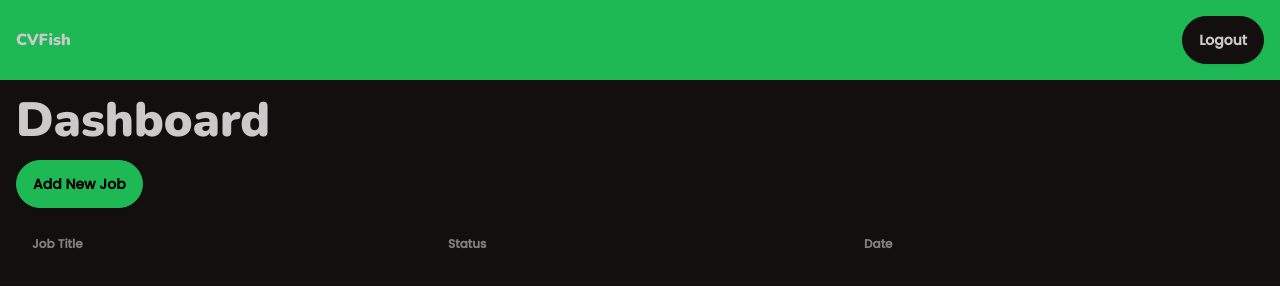
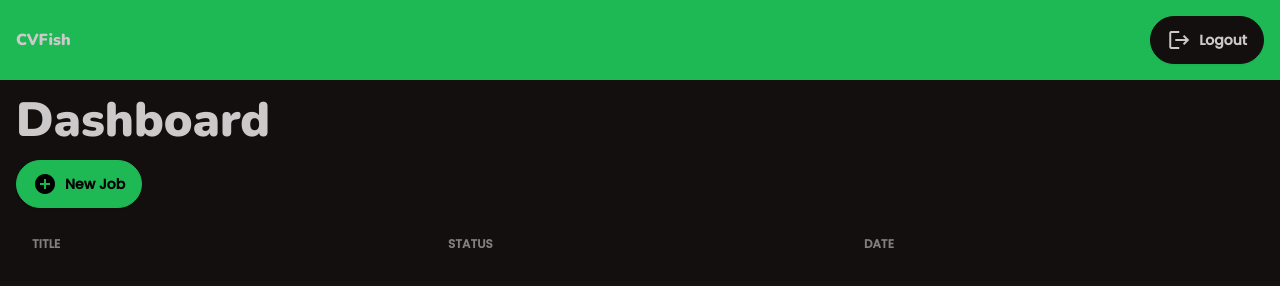
Before and after one commit to reeflinklabs/cvfish, a website: page frontend/dashboard.html in a window 1280 px wide. Drawn offline with nearby package versions, Linux system fonts and the light colour scheme; no server answers.

Commit message:
feat(dashboard): icons

```diff
--- a/frontend/dashboard.html
+++ b/frontend/dashboard.html
@@ -10,6 +10,10 @@
     />
     <link
       href="https://fonts.googleapis.com/css2?family=Nunito:wght@1000&family=Poppins:wght@500&display=swap"
+      rel="stylesheet"
+    />
+    <link
+      href="https://fonts.googleapis.com/icon?family=Material+Icons"
       rel="stylesheet"
     />
     <link rel="stylesheet" href="output.css" />
@@ -43,7 +47,9 @@
         <h1 class="text-2xl font-header">
           <a href="dashboard.html">CVFish</a>
         </h1>
-        <button id="logoutButton" class="btn">Logout</button>
+        <button id="logoutButton" class="btn">
+          <span class="material-icons mr-2">logout</span>Logout
+        </button>
       </div>
     </header>
     <main class="flex flex-col items-center p-4">
@@ -54,16 +60,17 @@
             class="btn btn-primary"
             onclick="window.location.href='newjob.html'"
           >
-            Add New Job
+            <span class="material-icons mr-2">add_circle</span>
+            New Job
           </button>
         </div>
         <div class="overflow-x-auto">
           <table class="table w-full">
             <thead>
               <tr>
-                <th>Job Title</th>
-                <th>Status</th>
-                <th>Date</th>
+                <th>TITLE</th>
+                <th>STATUS</th>
+                <th>DATE</th>
               </tr>
             </thead>
             <tbody id="jobTableBody">
@@ -104,7 +111,7 @@
 
           if (jobs.length === 0) {
             const noJobsRow = document.createElement("tr");
-            noJobsRow.innerHTML = `<td colspan="3" class="text-center">No jobs available</td>`;
+            noJobsRow.innerHTML = `<td colspan="3" class="text-center">No jobs. Add your first one.</td>`;
             jobTableBody.appendChild(noJobsRow);
           } else {
             jobs.forEach((job) => {
```
